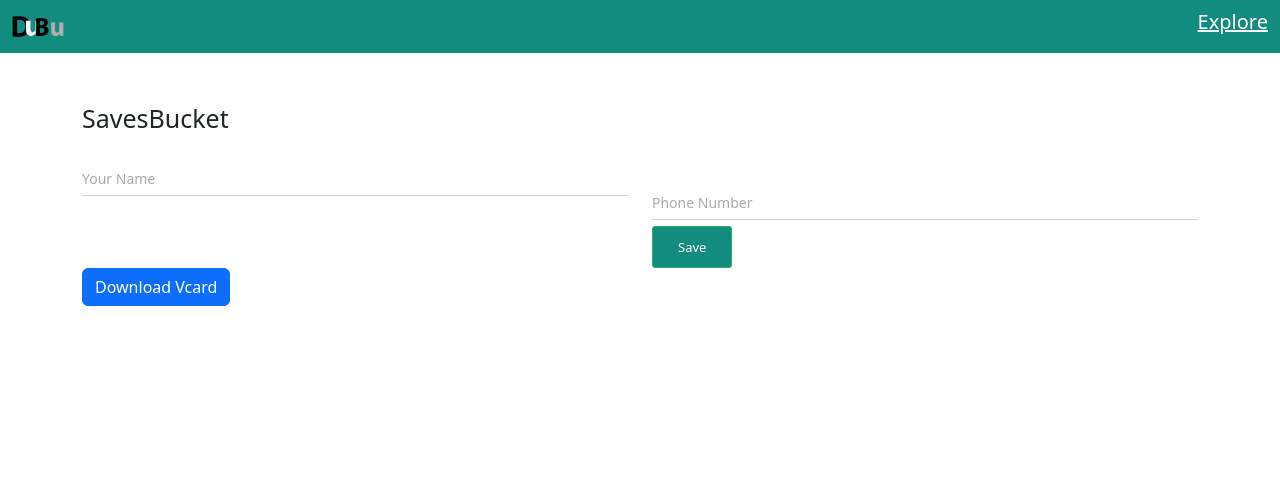
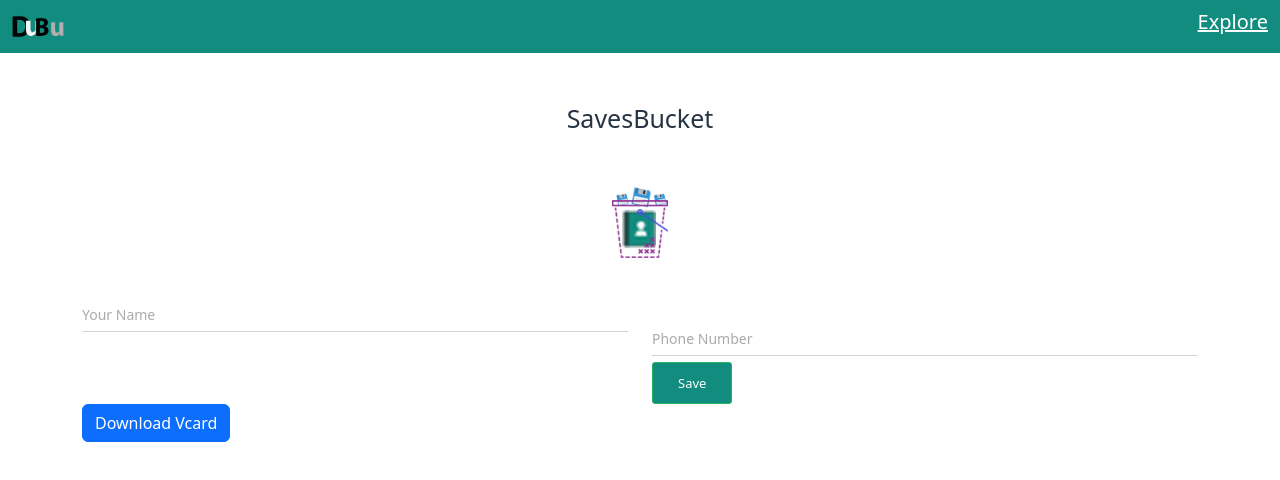
Before and after one commit to Hassankassim/mydubu, a React (Create React App) app: page / in a window 1280 px wide. Shown: the top 480 px of the page. Built offline with nearby package versions, Linux system fonts and the light colour scheme.

Commit message:
add image of bucket saves

```diff
--- a/public/index.html
+++ b/public/index.html
@@ -24,7 +24,7 @@
       work correctly both with client-side routing and a non-root public URL.
       Learn how to configure a non-root public URL by running `npm run build`.
     -->
-    <title>React App</title>
+    <title>Dubu</title>
   </head>
   <body>
     <noscript>You need to enable JavaScript to run this app.</noscript>
--- a/src/App.js
+++ b/src/App.js
@@ -4,6 +4,8 @@ import 'bootstrap-material-design/dist/css/bootstrap-material-design.min.css';
 import './styles.css';
 import dubulogo from './img/dubu icon.png'
 import backendAPI from './api/backendAPI';
+import savesbucket from './img/savesbucket.png'
+
 
 function App() {
   const [loading, setLoading] = React.useState(false);
@@ -60,6 +62,11 @@ function App() {
       <div className='container mt-5'>
         <div className='title'>
           <h3>SavesBucket</h3>
+
+          <div className="image-container1">
+      <img width={'120px'} src={savesbucket} alt="Description of the image" />
+    </div>
+
         </div>
         <div className='m-3 text-success'>
           {data && <h5>{data}</h5>}
--- a/src/styles.css
+++ b/src/styles.css
@@ -188,3 +188,21 @@ footer p a:hover {
 #h5{
   color: white;
 }
+
+/* image bucket saves style */
+.image-container1 {
+  display: flex;
+  justify-content: center;
+  align-items: center;
+
+}
+
+.image-container1 img {
+  max-width: 100%;
+  max-height: 100%;
+}
+h3{
+  color:#273443;
+  text-align: center;
+  font-family: sans-serif  Impact, Haettenschweiler, 'Arial Narrow Bold', sans-serif;
+}
```
Also changed, not shown: src/img/savesbucket.png (added).
